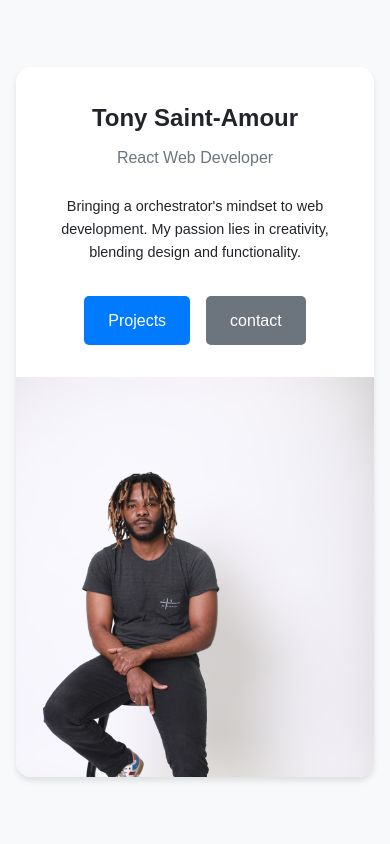
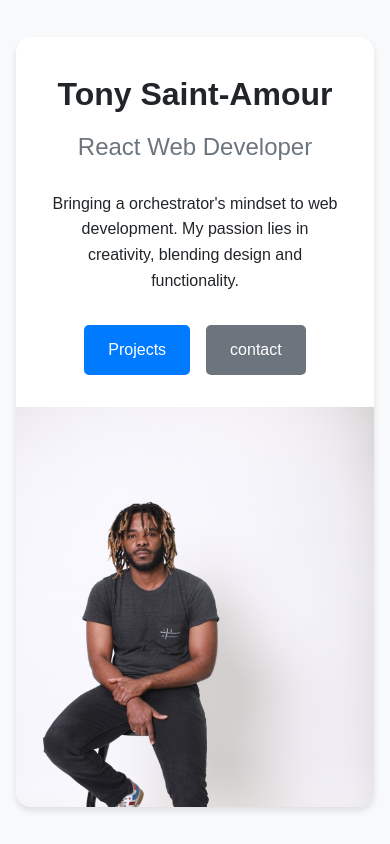
Before and after one commit to wizcudi/portfolio, a React (Vite) app: page / in a window 390 px wide. Built offline with nearby package versions, Linux system fonts and the light colour scheme.

Commit message:
font size

```diff
--- a/src/components/Hero.css
+++ b/src/components/Hero.css
@@ -110,14 +110,14 @@
 }
 @media (max-width: 500px) {
   .hero-h1 {
+    font-size: 2rem;
+  }
+
+  .hero-h2 {
     font-size: 1.5rem;
   }
 
-  .hero-h2 {
+  .hero-p {
     font-size: 1rem;
   }
-
-  .hero-p {
-    font-size: .9rem;
-  }
 }
```
